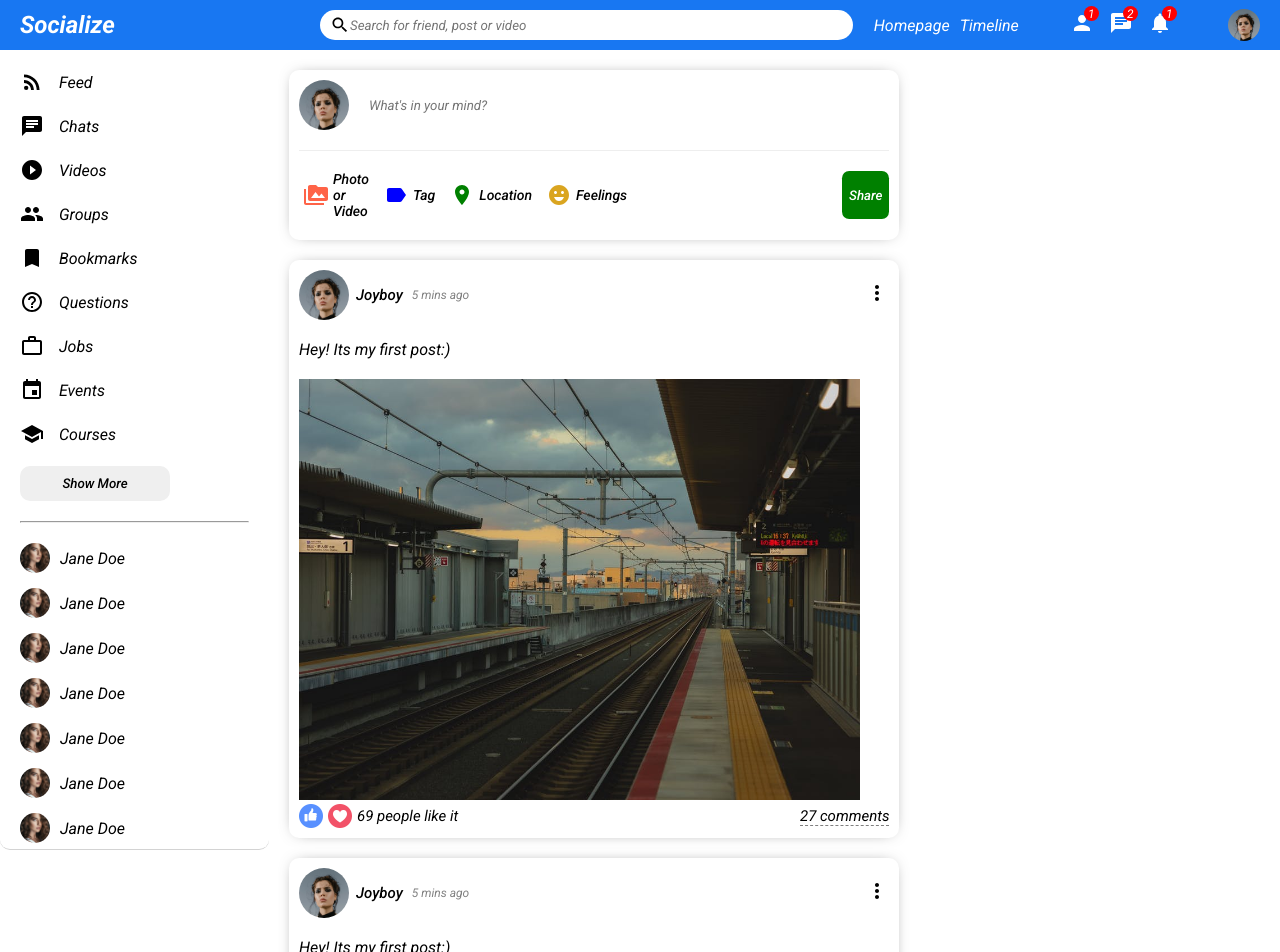
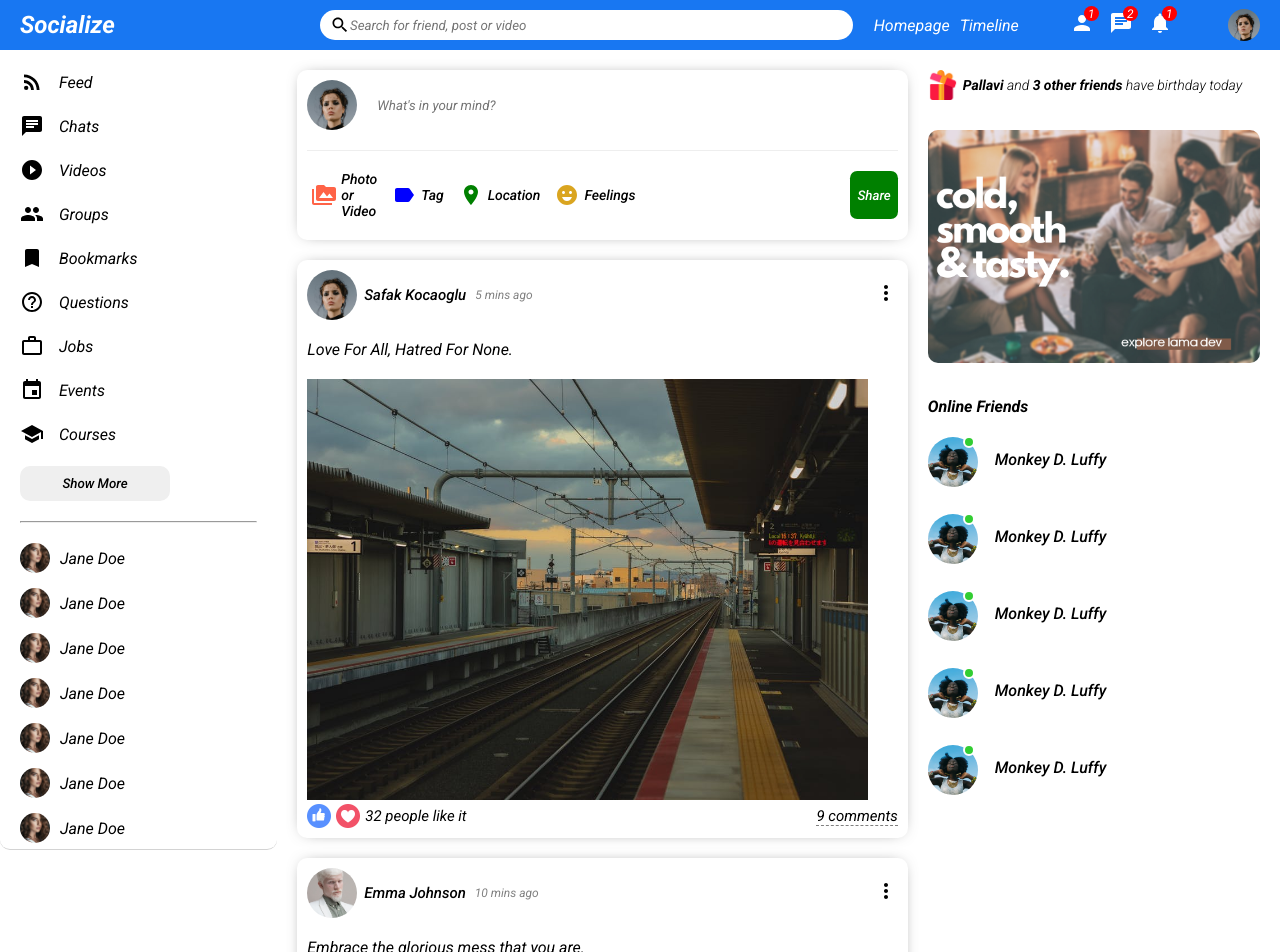
Before and after one commit to PrathamDwivedi27/socialize, a React (Create React App) app: page / in a window 1280 px wide. Shown: the top 952 px of the page. Built offline with nearby package versions, Linux system fonts and the light colour scheme.

Commit message:
[Feat]: Rightbar is done

```diff
--- a/src/components/feed/Feed.jsx
+++ b/src/components/feed/Feed.jsx
@@ -2,17 +2,15 @@ import React from 'react'
 import Share from '../share/Share'
 import './feed.css'
 import Post from '../post/Post'
+import { Posts } from '../../dummyData'
 
 const Feed = () => {
   return (
     <div className='feed'>
       <Share/>
-      <Post/>
-      <Post/>
-      <Post/>
-      <Post/>
-      <Post/>
-      <Post/>
+      {Posts.map((post)=>{
+        return <Post key={post.id} post={post}/>
+      })}
 
     </div>
   )
--- a/src/components/post/Post.jsx
+++ b/src/components/post/Post.jsx
@@ -1,15 +1,19 @@
 import React from 'react'
 import './post.css'
 import { MoreVert } from '@mui/icons-material'
+import { Users } from '../../dummyData'
 
-const Post = () => {
+const Post = ({post}) => {
+
   return (
     <div className='post'>
         <div className="postTop">
             <div className="postTopLeft">
-                <img src="/assets/person/1.jpeg" alt="" className="postProfileImg" />
-                <span className="postUsername">Joyboy</span>
-                <span className="postTime">5 mins ago</span>
+                <img src={Users.filter((u)=>u.id===post.userId)[0].profilePicture} alt="" className="postProfileImg" />
+                <span className="postUsername">{
+                    Users.filter((u)=>u.id===post.userId)[0].username
+                }</span>
+                <span className="postTime">{post.date}</span>
             </div>
 
             <div className="postTopRight">
@@ -17,17 +21,17 @@ const Post = () => {
             </div>
         </div>
         <div className="postCenter">
-            <span className="postText">Hey! Its my first post:)</span>
-            <img src="/assets/post/1.jpeg" alt="" className="postImg" />
+            <span className="postText">{post.desc}</span>
+            <img src={post.photo} alt="" className="postImg" />
         </div>
         <div className="postBottom">
             <div className="postBottomLeft">
                 <img className="likeIcon" src="/assets/like.png" alt="" />
                 <img className="likeIcon" src="/assets/heart.png" alt="" />
-                <span className="postLikeCounter">69 people like it</span>
+                <span className="postLikeCounter">{post.like} people like it</span>
             </div>
             <div className="postBottomRight">
-                <span className="postCommentText">27 comments</span>
+                <span className="postCommentText">{post.comment} comments</span>
             </div>
         </div>
 
--- a/src/components/rightbar/Rightbar.jsx
+++ b/src/components/rightbar/Rightbar.jsx
@@ -4,6 +4,51 @@ import './rightbar.css'
 const Rightbar = () => {
   return (
     <div className='rightbar'>
+      <div className="birthdayContainer">
+        <img src="/assets/gift.png" alt="" className="birthdayImg" />
+        <span className="birthdayText">
+          <b>Pallavi</b> and <b>3 other friends</b> have birthday today</span>
+      </div>
+      <img src="/assets/ad.png" alt="" className="rightbarAd" />
+      <h4 className="rightbarTitle">Online Friends</h4>
+      <ul className="rightbarFriendList">
+        <li className="rightbarFriend">
+          <div className="rightbarProfileImgContainer">
+            <img src="assets/person/3.jpeg" alt="" className="rightbarProfileImg" />
+            <span className='rightbarOnline'></span>
+          </div>
+          <span className="rightbarUsername">Monkey D. Luffy</span>
+        </li>
+        <li className="rightbarFriend">
+          <div className="rightbarProfileImgContainer">
+            <img src="assets/person/3.jpeg" alt="" className="rightbarProfileImg" />
+            <span className='rightbarOnline'></span>
+          </div>
+          <span className="rightbarUsername">Monkey D. Luffy</span>
+        </li>
+        <li className="rightbarFriend">
+          <div className="rightbarProfileImgContainer">
+            <img src="assets/person/3.jpeg" alt="" className="rightbarProfileImg" />
+            <span className='rightbarOnline'></span>
+          </div>
+          <span className="rightbarUsername">Monkey D. Luffy</span>
+        </li>
+        <li className="rightbarFriend">
+          <div className="rightbarProfileImgContainer">
+            <img src="assets/person/3.jpeg" alt="" className="rightbarProfileImg" />
+            <span className='rightbarOnline'></span>
+          </div>
+          <span className="rightbarUsername">Monkey D. Luffy</span>
+        </li>
+        <li className="rightbarFriend">
+          <div className="rightbarProfileImgContainer">
+            <img src="assets/person/3.jpeg" alt="" className="rightbarProfileImg" />
+            <span className='rightbarOnline'></span>
+          </div>
+          <span className="rightbarUsername">Monkey D. Luffy</span>
+        </li>
+
+      </ul>
 
     </div>
   )
--- a/src/components/rightbar/rightbar.css
+++ b/src/components/rightbar/rightbar.css
@@ -1,4 +1,77 @@
 .rightbar{
     flex:3.5;
-    padding: 20px;
+    padding: 20px 20px 0 0;
 }
+
+.birthdayContainer{
+    display: flex;
+    align-items: center;
+}
+
+
+.birthdayImg{
+    width: 30px;
+    height: 30px;
+    margin-right: 5px;
+}
+
+.birthdayText{
+    font-size: 14px;
+    font-weight: 300;
+
+}
+
+.rightbarAd{
+    width: 100%;
+    margin-top: 20px;
+    border-radius: 10px;
+    margin: 30px 0;
+}
+
+.rightbarTitle{
+    margin-bottom: 13px;
+}
+
+.rightbarFriendList{
+    list-style: none;
+    padding: 0;
+    margin: 0;
+    /* display: flex; */
+    /* align-items: center; */
+}
+
+.rightbarFriend{
+    display: flex;
+    align-items: center;
+    margin-bottom: 15px;
+}
+
+.rightbarProfileImgContainer{
+    position: relative;
+    margin-right: 10px;
+}
+
+.rightbarProfileImg{
+    width: 50px;
+    height: 50px;
+    border-radius: 50%;
+    object-fit: cover;
+    margin-right: 7px;
+    margin-top: 8px;
+}
+
+.rightbarUsername{
+    font-weight: 500;
+    font-size: 16px;
+}
+
+.rightbarOnline{
+    width: 12px;
+    height: 12px;
+    border-radius: 50%;
+    background-color: limegreen;
+    position: absolute;
+    top: 7px;
+    right: 10px;
+    border: 2px solid white;
+}
--- a/src/components/sidebar/sidebar.css
+++ b/src/components/sidebar/sidebar.css
@@ -3,6 +3,8 @@
     height:calc(100vh -50px);
     padding: 20px;
     overflow-y: scroll;
+    /* position: sticky;
+    top: 50px; */
     border-bottom: 1px solid lightgrey;
     border-radius: 10px;
 
--- a/src/components/topbar/topbar.css
+++ b/src/components/topbar/topbar.css
@@ -6,6 +6,7 @@
     align-items: center;
     position: sticky;
     top: 0;
+    z-index: 999;
 }
 
 .topbarLeft{
--- /dev/null
+++ b/src/dummyData.js
@@ -0,0 +1,145 @@
+export const Users=[
+    {
+        id:1,
+        profilePicture: "assets/person/1.jpeg",
+        username: "Safak Kocaoglu",
+    },
+    {
+        "id": 2,
+        "profilePicture": "assets/person/2.jpeg",
+        "username": "Emma Johnson"
+    },
+    {
+        "id": 3,
+        "profilePicture": "assets/person/3.jpeg",
+        "username": "Liam Smith"
+    },
+    {
+        "id": 4,
+        "profilePicture": "assets/person/4.jpeg",
+        "username": "Olivia Brown"
+    },
+    {
+        "id": 5,
+        "profilePicture": "assets/person/5.jpeg",
+        "username": "Noah Wilson"
+    },
+    {
+        "id": 6,
+        "profilePicture": "assets/person/6.jpeg",
+        "username": "Ava Martinez"
+    },
+    {
+        "id": 7,
+        "profilePicture": "assets/person/7.jpeg",
+        "username": "William Taylor"
+    },
+    {
+        "id": 8,
+        "profilePicture": "assets/person/8.jpeg",
+        "username": "Sophia Anderson"
+    },
+    {
+        "id": 9,
+        "profilePicture": "assets/person/9.jpeg",
+        "username": "James Thomas"
+    },
+    {
+        "id": 10,
+        "profilePicture": "assets/person/10.jpeg",
+        "username": "Isabella Garcia"
+    },
+]
+
+export const Posts=[
+    {
+        id:1,
+        desc: "Love For All, Hatred For None.",
+        photo: "assets/post/1.jpeg",
+        date: "5 mins ago",
+        userId: 1,
+        like: 32,
+        comment: 9,
+    },
+    {
+        "id": 2,
+        "desc": "Embrace the glorious mess that you are.",
+        "photo": "assets/post/2.jpeg",
+        "date": "10 mins ago",
+        "userId": 2,
+        "like": 45,
+        "comment": 12
+    },
+    {
+        "id": 3,
+        "desc": "Happiness depends upon ourselves.",
+        "photo": "assets/post/3.jpeg",
+        "date": "20 mins ago",
+        "userId": 3,
+        "like": 78,
+        "comment": 15
+    },
+    {
+        "id": 4,
+        "desc": "Dream big, work hard, stay focused.",
+        "photo": "assets/post/4.jpeg",
+        "date": "30 mins ago",
+        "userId": 4,
+        "like": 50,
+        "comment": 8
+    },
+    {
+        "id": 5,
+        "desc": "Turn your wounds into wisdom.",
+        "photo": "assets/post/5.jpeg",
+        "date": "1 hour ago",
+        "userId": 5,
+        "like": 90,
+        "comment": 25
+    },
+    {
+        "id": 6,
+        "desc": "Life is short, smile while you still have teeth.",
+        "photo": "assets/post/6.jpeg",
+        "date": "2 hours ago",
+        "userId": 6,
+        "like": 120,
+        "comment": 30
+    },
+    {
+        "id": 7,
+        "desc": "Do what you love, love what you do.",
+        "photo": "assets/post/7.jpeg",
+        "date": "3 hours ago",
+        "userId": 7,
+        "like": 65,
+        "comment": 18
+    },
+    {
+        "id": 8,
+        "desc": "Every day is a second chance.",
+        "photo": "assets/post/8.jpeg",
+        "date": "4 hours ago",
+        "userId": 8,
+        "like": 75,
+        "comment": 20
+    },
+    {
+        "id": 9,
+        "desc": "Live, laugh, love.",
+        "photo": "assets/post/9.jpeg",
+        "date": "5 hours ago",
+        "userId": 9,
+        "like": 98,
+        "comment": 22
+    },
+    {
+        "id": 10,
+        "desc": "Believe in yourself and you will be unstoppable.",
+        "photo": "assets/post/10.jpeg",
+        "date": "6 hours ago",
+        "userId": 10,
+        "like": 110,
+        "comment": 27
+    }
+]
--- a/src/pages/home/home.css
+++ b/src/pages/home/home.css
@@ -2,4 +2,5 @@
     display: flex;
     width: 100%;
     height: 100vh;
+    margin-bottom: 20px;
 }
```
Also changed, not shown: src/components/online/Online.jsx (added, +12 -0 lines), src/components/online/online.css (added).
